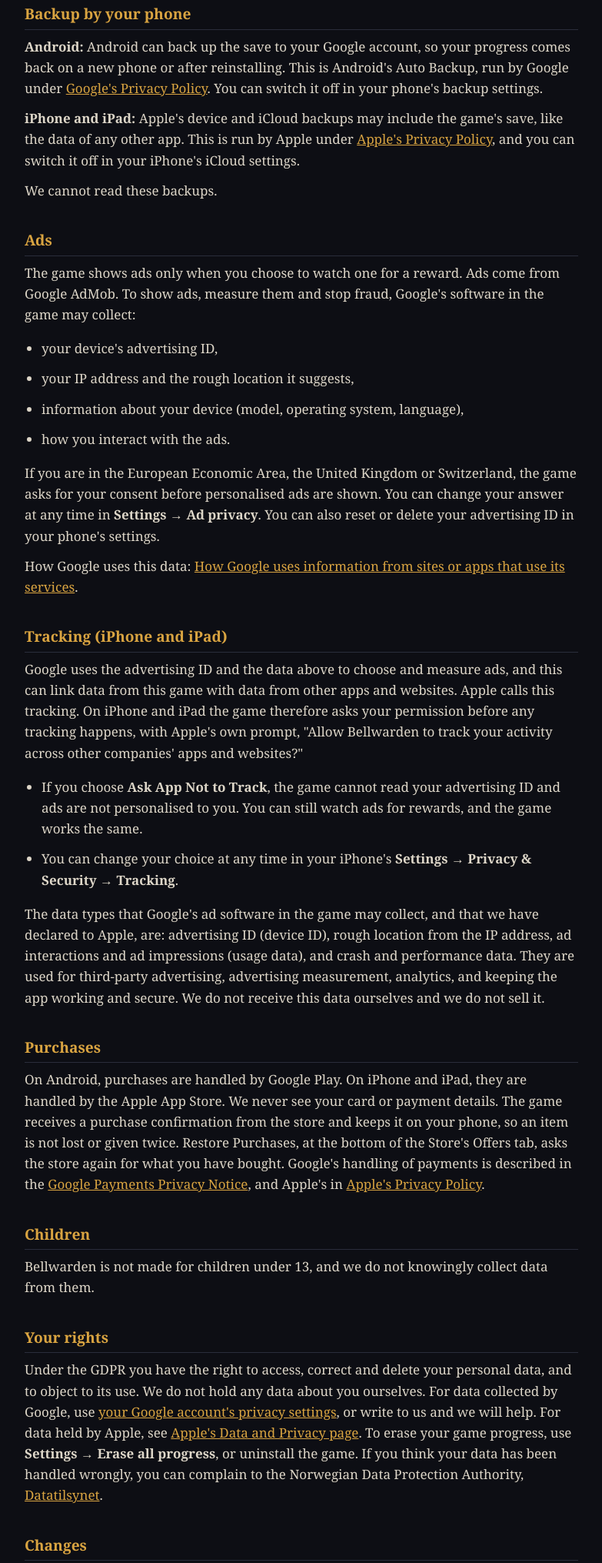
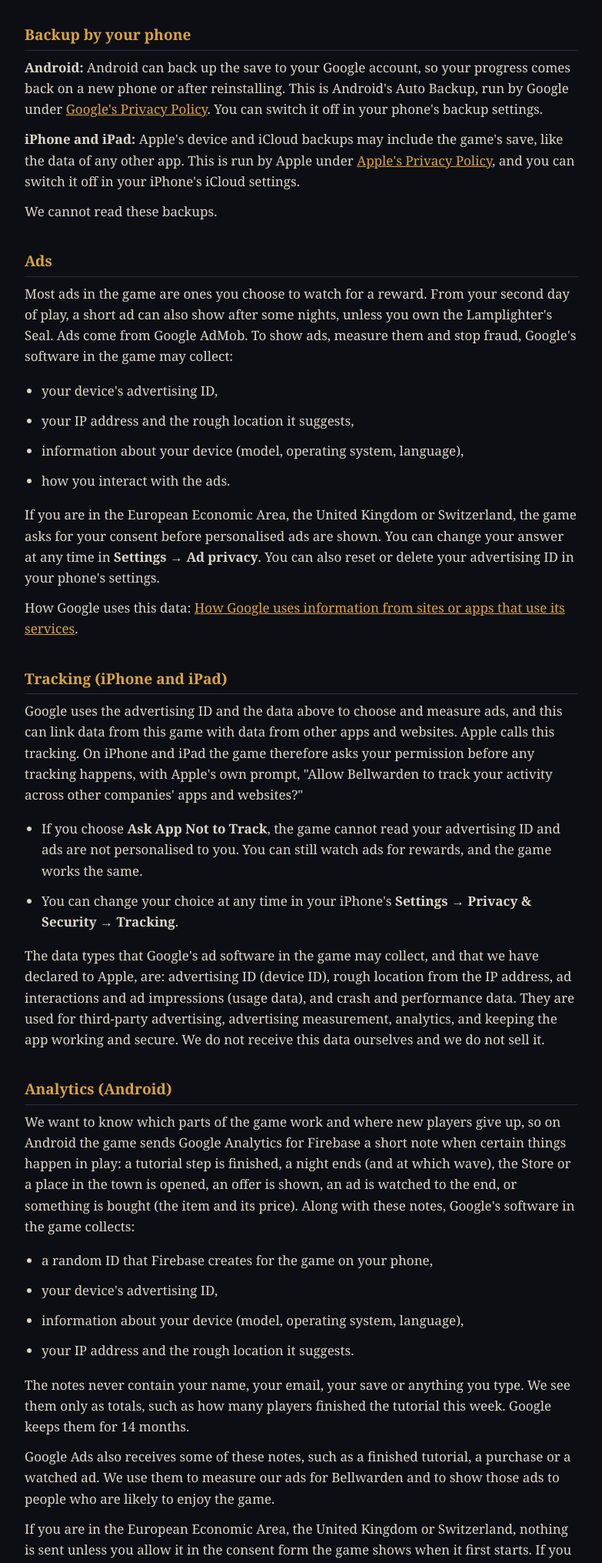
Before and after one commit to henrikmoepe-del/henrikmoepe-del.github.io, a plain HTML site: page bellwarden/privacy.html in a window 1280 px wide. Shown: the part 769-2800 px from the top of the page at 77% size, without its empty margins (248-1031 px from the left). Drawn offline with Linux system fonts and the light colour scheme.

Commit message:
Bellwarden privacy policy: Android analytics (Firebase, consent-gated in the EEA/UK/CH) and the ad between nights, for 1.44

```diff
--- a/bellwarden/privacy.html
+++ b/bellwarden/privacy.html
@@ -19,13 +19,13 @@
 <body>
 <main>
 <h1>Bellwarden Privacy Policy</h1>
-<p class="dim">Bellwarden: Idle Tower Defense, for Android, iPhone and iPad. Last updated 25 October 2026.<br><a href="privacy-zh-CN.html">简体中文</a></p>
+<p class="dim">Bellwarden: Idle Tower Defense, for Android, iPhone and iPad. Last updated 28 November 2026.<br><a href="privacy-zh-CN.html">简体中文</a></p>
 
 <h2>Who we are</h2>
 <p>Bellwarden is made by Sni Gaming, an independent developer in Norway. If you have a question about this policy or your data, write to <a href="mailto:henrikmoepe@gmail.com">henrikmoepe@gmail.com</a>.</p>
 
 <h2>The short version</h2>
-<p>The game has no accounts, and we run no servers. Your progress lives on your phone. We never see your name, email or location. The only data that leaves your phone goes to Google, for ads, and to Google or Apple, for purchases and for the phone's own backup. Advertising is the one place where data is used to track you across other apps and websites, and on iPhone and iPad that happens only if you allow it.</p>
+<p>The game has no accounts, and we run no servers. Your progress lives on your phone. We never see your name or email, and we see where players are only as totals by country. The only data that leaves your phone goes to Google, for ads and, on Android, to count how the game is played, and to Google or Apple, for purchases and for the phone's own backup. Advertising is the one place where data is used to track you across other apps and websites, and on iPhone and iPad that happens only if you allow it.</p>
 
 <h2>What stays on your phone</h2>
 <ul>
@@ -39,7 +39,7 @@
 <p>We cannot read these backups.</p>
 
 <h2>Ads</h2>
-<p>The game shows ads only when you choose to watch one for a reward. Ads come from Google AdMob. To show ads, measure them and stop fraud, Google's software in the game may collect:</p>
+<p>Most ads in the game are ones you choose to watch for a reward. From your second day of play, a short ad can also show after some nights, unless you own the Lamplighter's Seal. Ads come from Google AdMob. To show ads, measure them and stop fraud, Google's software in the game may collect:</p>
 <ul>
   <li>your device's advertising ID,</li>
   <li>your IP address and the rough location it suggests,</li>
@@ -57,6 +57,20 @@
 </ul>
 <p>The data types that Google's ad software in the game may collect, and that we have declared to Apple, are: advertising ID (device ID), rough location from the IP address, ad interactions and ad impressions (usage data), and crash and performance data. They are used for third-party advertising, advertising measurement, analytics, and keeping the app working and secure. We do not receive this data ourselves and we do not sell it.</p>
 
+<h2>Analytics (Android)</h2>
+<p>We want to know which parts of the game work and where new players give up, so on Android the game sends Google Analytics for Firebase a short note when certain things happen in play: a tutorial step is finished, a night ends (and at which wave), the Store or a place in the town is opened, an offer is shown, an ad is watched to the end, or something is bought (the item and its price). Along with these notes, Google's software in the game collects:</p>
+<ul>
+  <li>a random ID that Firebase creates for the game on your phone,</li>
+  <li>your device's advertising ID,</li>
+  <li>information about your device (model, operating system, language),</li>
+  <li>your IP address and the rough location it suggests.</li>
+</ul>
+<p>The notes never contain your name, your email, your save or anything you type. We see them only as totals, such as how many players finished the tutorial this week. Google keeps them for 14 months.</p>
+<p>Google Ads also receives some of these notes, such as a finished tutorial, a purchase or a watched ad. We use them to measure our ads for Bellwarden and to show those ads to people who are likely to enjoy the game.</p>
+<p>If you are in the European Economic Area, the United Kingdom or Switzerland, nothing is sent unless you allow it in the consent form the game shows when it first starts. If you later answer no in <strong>Settings &rarr; Ad privacy</strong>, the notes stop and the game's analytics ID on your phone is reset. Wherever you are, you can reset or delete your advertising ID in your phone's settings.</p>
+<p>How Google uses this data: <a href="https://policies.google.com/technologies/partner-sites">How Google uses information from sites or apps that use its services</a>.</p>
+<p>The iPhone and iPad version sends no analytics.</p>
+
 <h2>Purchases</h2>
 <p>On Android, purchases are handled by Google Play. On iPhone and iPad, they are handled by the Apple App Store. We never see your card or payment details. The game receives a purchase confirmation from the store and keeps it on your phone, so an item is not lost or given twice. Restore Purchases, at the bottom of the Store's Offers tab, asks the store again for what you have bought. Google's handling of payments is described in the <a href="https://payments.google.com/payments/apis-secure/u/0/get_legal_document?ldo=0&amp;ldt=privacynotice">Google Payments Privacy Notice</a>, and Apple's in <a href="https://www.apple.com/legal/privacy/">Apple's Privacy Policy</a>.</p>
 
@@ -64,7 +78,7 @@
 <p>Bellwarden is not made for children under 13, and we do not knowingly collect data from them.</p>
 
 <h2>Your rights</h2>
-<p>Under the GDPR you have the right to access, correct and delete your personal data, and to object to its use. We do not hold any data about you ourselves. For data collected by Google, use <a href="https://myaccount.google.com/data-and-privacy">your Google account's privacy settings</a>, or write to us and we will help. For data held by Apple, see <a href="https://privacy.apple.com/">Apple's Data and Privacy page</a>. To erase your game progress, use <strong>Settings &rarr; Erase all progress</strong>, or uninstall the game. If you think your data has been handled wrongly, you can complain to the Norwegian Data Protection Authority, <a href="https://www.datatilsynet.no/en/">Datatilsynet</a>.</p>
+<p>Under the GDPR you have the right to access, correct and delete your personal data, and to object to its use. We do not hold any data about you ourselves, apart from the Android analytics notes above, which Google keeps for us under a random ID. For data collected by Google, use <a href="https://myaccount.google.com/data-and-privacy">your Google account's privacy settings</a>, or write to us and we will help. For data held by Apple, see <a href="https://privacy.apple.com/">Apple's Data and Privacy page</a>. To erase your game progress, use <strong>Settings &rarr; Erase all progress</strong>, or uninstall the game. If you think your data has been handled wrongly, you can complain to the Norwegian Data Protection Authority, <a href="https://www.datatilsynet.no/en/">Datatilsynet</a>.</p>
 
 <h2>Changes</h2>
 <p>If this policy changes, the new version will be posted on this page with a new date.</p>
```
